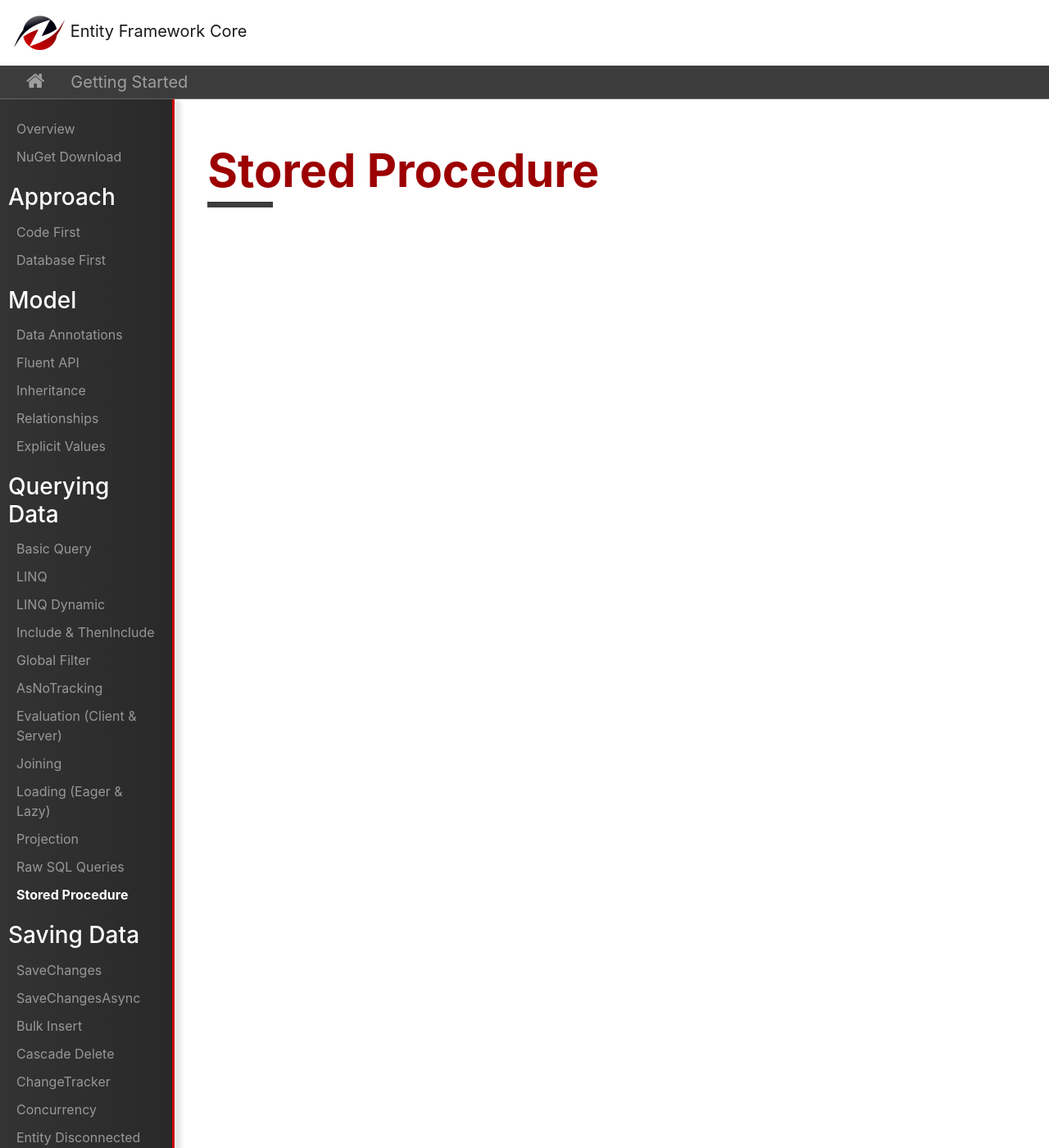
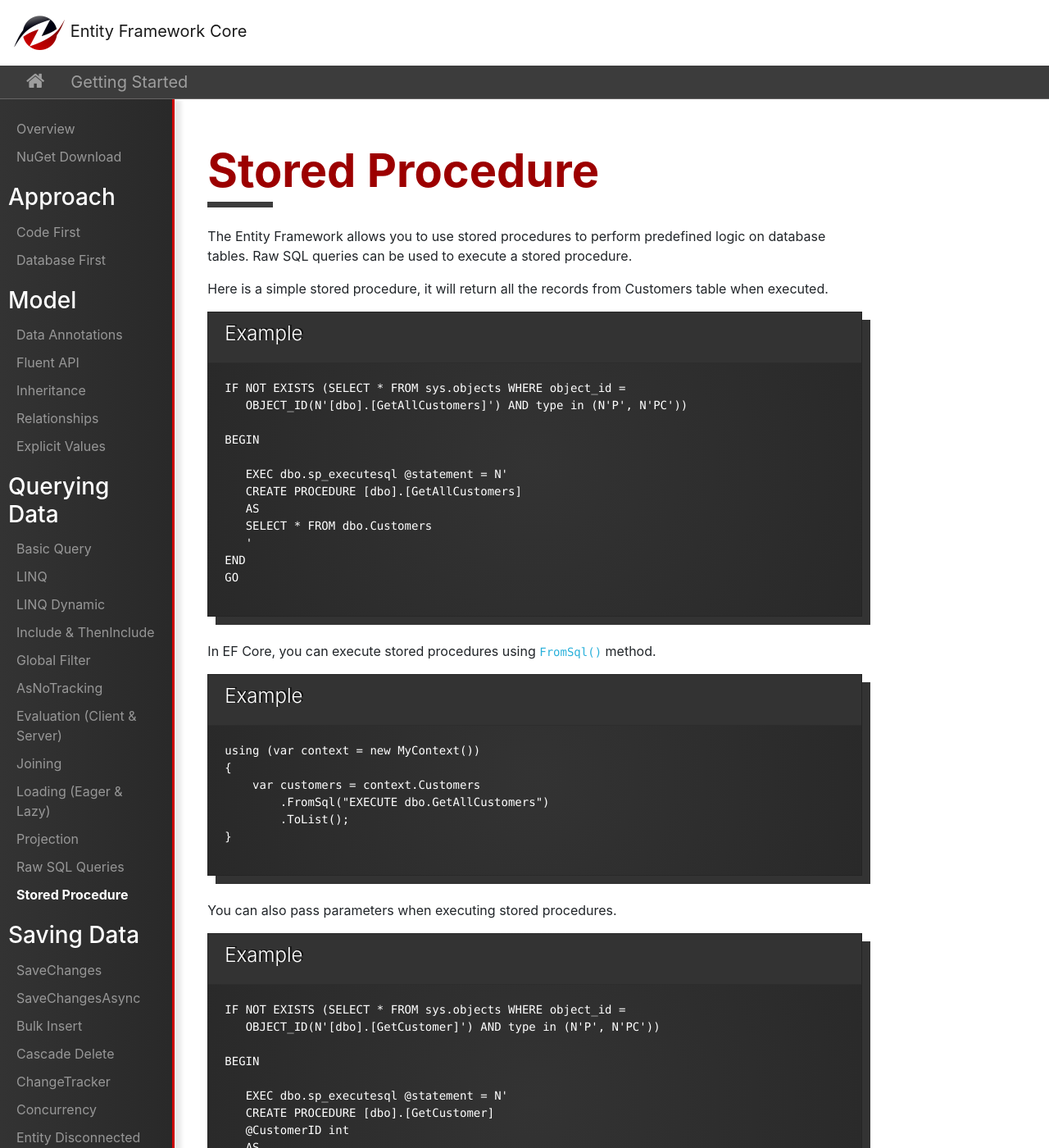
Before and after one commit to zzzprojects/EntityFrameworkCore, a Jekyll site: the page built from docs/pages/getting-started/querying-data/stored-procedure.md, in a window 1280 px wide and 1400 px high. Shown: the whole window at 82% size. Built offline with Jekyll 4.4.1, drawn with Linux system fonts in a browser that asks for light colours; nearby versions of some CDN libraries; some of the changed text lies outside the part shown.

Commit message:
Added stored procedure article

```diff
--- a/docs/pages/getting-started/querying-data/stored-procedure.md
+++ b/docs/pages/getting-started/querying-data/stored-procedure.md
@@ -1,3 +1,90 @@
 ---
 permalink: querying-data-stored-procedure
 ---
+
+The Entity Framework allows you to use stored procedures to perform predefined logic on database tables. Raw SQL queries can be used to execute a stored procedure.
+
+Here is a simple stored procedure, it will return all the records from Customers table when executed.
+
+{% include template-example.html %}
+{% highlight csharp %}
+
+IF NOT EXISTS (SELECT * FROM sys.objects WHERE object_id =
+   OBJECT_ID(N'[dbo].[GetAllCustomers]') AND type in (N'P', N'PC'))
+
+BEGIN
+
+   EXEC dbo.sp_executesql @statement = N'
+   CREATE PROCEDURE [dbo].[GetAllCustomers]
+   AS
+   SELECT * FROM dbo.Customers
+   '
+END
+GO
+
+{% endhighlight %}
+
+In EF Core, you can execute stored procedures using `FromSql()` method.
+
+{% include template-example.html %}
+{% highlight csharp %}
+
+using (var context = new MyContext())
+{
+    var customers = context.Customers
+        .FromSql("EXECUTE dbo.GetAllCustomers")
+        .ToList();
+}
+
+{% endhighlight %}
+
+You can also pass parameters when executing stored procedures.
+
+{% include template-example.html %}
+{% highlight csharp %}
+
+IF NOT EXISTS (SELECT * FROM sys.objects WHERE object_id =
+   OBJECT_ID(N'[dbo].[GetCustomer]') AND type in (N'P', N'PC'))
+
+BEGIN
+
+   EXEC dbo.sp_executesql @statement = N'
+   CREATE PROCEDURE [dbo].[GetCustomer]
+   @CustomerID int
+   AS
+   SELECT * FROM dbo.Customers
+   WHERE CustomerID = @CustomerID
+   '
+END
+GO
+
+{% endhighlight %}
+
+It will return a specific record from Customers table based on CustomerID passed as a parameter.
+
+{% include template-example.html %}
+{% highlight csharp %}
+
+using (var context = new MyContext())
+{
+    var customer = context.Customers
+        .FromSql("EXECUTE dbo.GetCustomer 1")
+        .ToList();
+}
+
+{% endhighlight %}
+
+You can also pass a parameter value using C# string interpolation.
+
+{% include template-example.html %}
+{% highlight csharp %}
+
+using (var context = new MyContext())
+{
+    int customerId = 1;
+    var customer = context.Customers
+        .FromSql($"EXECUTE dbo.GetCustomer {customerId}")
+        .ToList();
+}
+
+{% endhighlight %}
```
Also changed, not shown: docs/pages/getting-started/querying-data/raw-sql-queries.md (+10 -1 lines).
